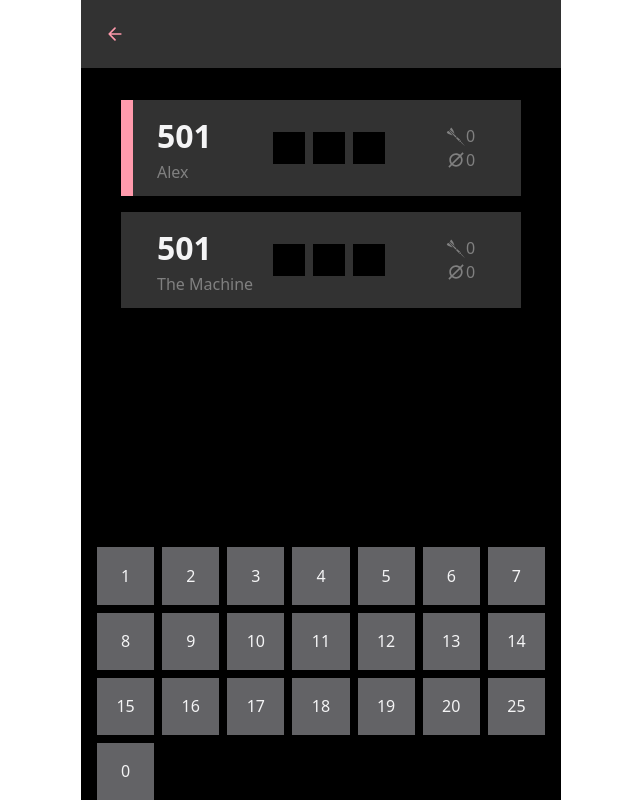
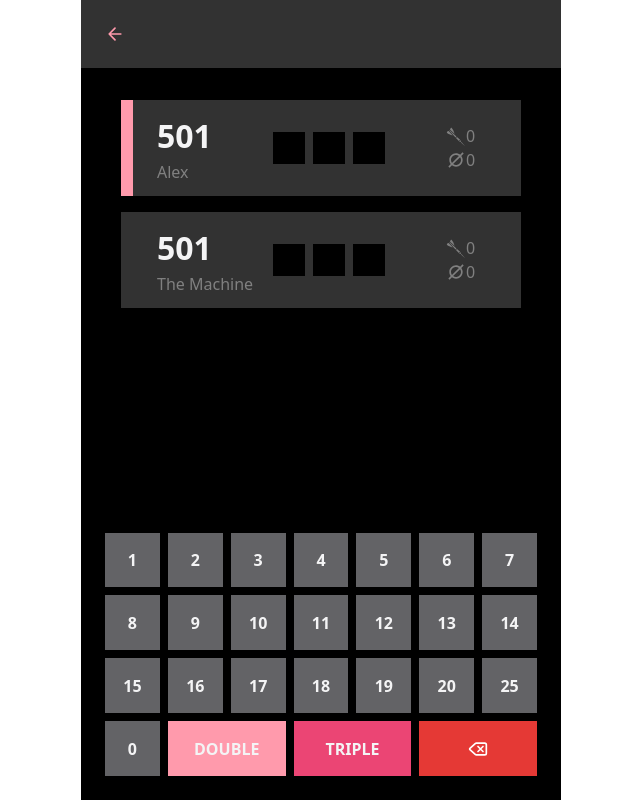
Before and after one commit to milauuu/dart, a Vue app: page / in a window 1280 px wide. Both pictures are taken after a click on the button "START MATCH". Shown: the whole page, without its empty margins (319-959 px from the left). Built offline with nearby package versions, Linux system fonts and the light colour scheme.

Commit message:
Feature:`MatchView.vue`: adding template for the special buttons

```diff
--- a/src/components/MatchView.vue
+++ b/src/components/MatchView.vue
@@ -9,6 +9,11 @@ import MatchPlayerCard from './MatchPlayerCard.vue';
 
 // inject state from parent components
 const activeMatch = inject('activeMatch') as Provide_activeMatch;
+
+// specialButtons array for delete Icon
+const specialButtons = [
+
+]
 
 // template refs
 const backButton = useTemplateRef('backButton');
@@ -113,16 +118,17 @@ function addDartPoint(dartPoint: number) {
                     display: 'grid',
                     gridTemplateColumns: 'repeat(7, 1fr)',
                     gap: '8px',
-                    padding: '0px 16px'
+                    padding: '0px 24px 24px 24px'
                 }"
             >
-                <!-- regular button -->
+                <!-- regular buttons -->
                 <div
                     v-for="dartPoint in [...range(1, 20), 25, 0]"
                     :style="{
                         backgroundColor: '#636366',
                         aspectRatio: '1',
                         display: 'flex',
+                        fontWeight: '600',
                         justifyContent: 'center',
                         alignItems: 'center',
                         cursor: 'pointer',
@@ -132,6 +138,59 @@ function addDartPoint(dartPoint: number) {
                     <div>
                         {{ dartPoint }}
                     </div>
+                </div>
+                <!-- special buttons -->
+                <!-- Double Button -->
+                <div
+                    :style="{
+                        backgroundColor: '#FF9AAC',
+                        alignSelf: 'stretch',
+                        gridColumn: 'span 2',
+                        display: 'flex',
+                        fontWeight: '600',
+                        justifyContent: 'center',
+                        alignItems: 'center',
+                        cursor: 'pointer',
+                    }"
+                >
+                    <div>
+                        DOUBLE
+                    </div>
+                </div>
+                <!-- triple Button -->
+                <div
+                    :style="{
+                        backgroundColor: '#EB4574',
+                        alignSelf: 'stretch',
+                        gridColumn: 'span 2',
+                        display: 'flex',
+                        fontWeight: '600',
+                        justifyContent: 'center',
+                        alignItems: 'center',
+                        cursor: 'pointer',
+                    }"
+                >
+                    <div>
+                        TRIPLE
+                    </div>
+                </div>
+                <div
+                    :style="{
+                        backgroundColor: '#E53935',
+                        alignSelf: 'stretch',
+                        gridColumn: 'span 2',
+                        display: 'flex',
+                        fontWeight: '600',
+                        justifyContent: 'center',
+                        alignItems: 'center',
+                        cursor: 'pointer',
+                    }"
+                >
+                <Icon
+                    icon="lucide:delete"
+                    :size="20"
+                    color="white"
+                />
                 </div>
             </div>
         </div>
```
